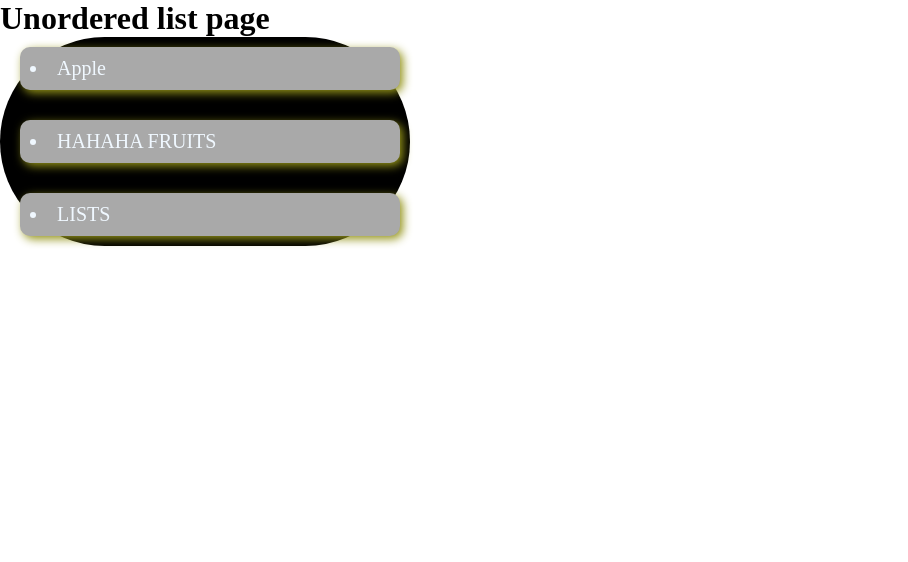
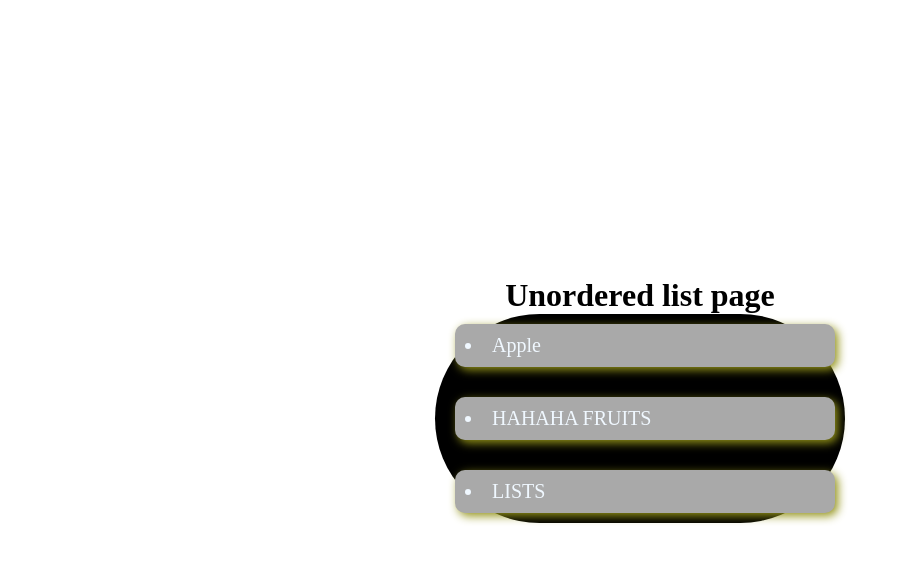
Before and after one commit to anushthaaa/College-frontend, a plain HTML site: page listExamples/unordered_list.html in a window 1280 px wide. Shown: the whole page, without its empty margins (0-908 px from the left). Drawn offline with Linux system fonts and the light colour scheme.

Commit message:
moved to the center

```diff
--- a/listExamples/unordered_style.css
+++ b/listExamples/unordered_style.css
@@ -16,6 +16,13 @@ ul{
     gap: 10px;
 
 }
+body{
+    display: flex;
+    flex-direction: column;
+    justify-content: center;
+    align-items: center;
+    height: 100vh;
+}
 li{
     margin: 10px;
     background-color:darkgray;
```
